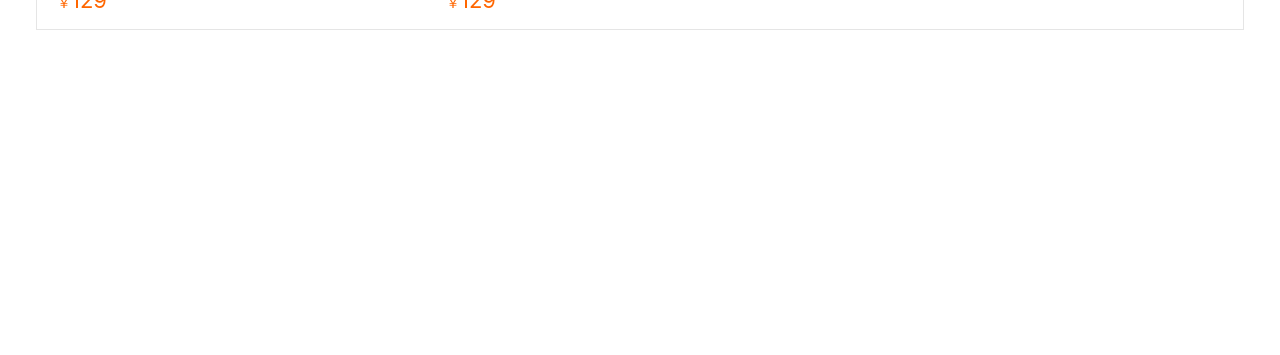
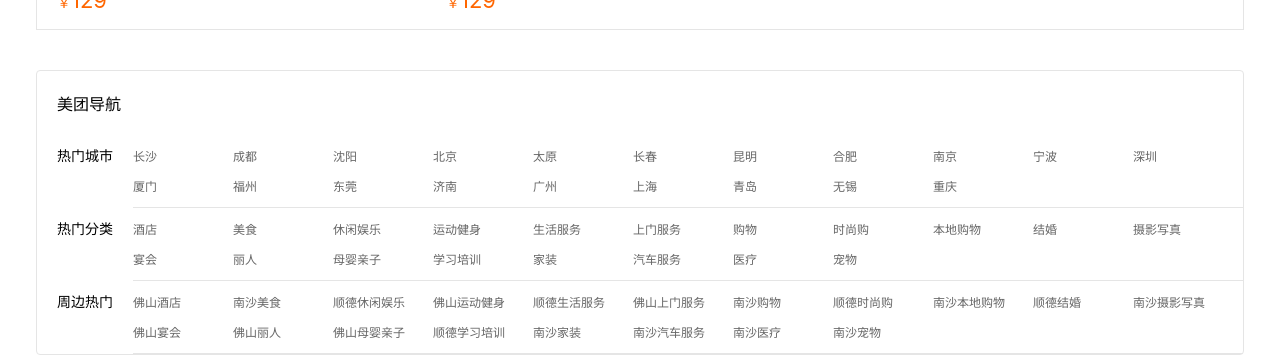
Before and after one commit to zenglinan/mt-app, a Nuxt app: page / in a window 1280 px wide. Shown: the part 1026-1381 px from the top of the page. Before the commit the page ends 1056 px from the top, so only its background shows below. Built offline with nearby package versions, Linux system fonts and the light colour scheme; a web font is replaced by a local one.

Commit message:
完成footer的美团城市导航部分

```diff
--- /dev/null
+++ b/components/Footer/cityNav.vue
@@ -0,0 +1,134 @@
+<template>
+  <section class="cityNav">
+    <h3>美团导航</h3>
+    <div class="section" v-for="(item,idx) in cityNav" :key="idx">
+      <h3>{{item.title}}</h3>
+      <ul>
+        <li v-for="(t,idx) in item.child" :key="idx">
+          <nuxt-link to="#" class="hoverable">{{t}}</nuxt-link>
+        </li>
+      </ul>
+    </div>
+  </section>
+</template>
+
+<script>
+  export default {
+    name: 'cityNav',
+    data() {
+      return {
+        cityNav: [
+          {
+            title: '热门城市',
+            child: [
+              '长沙',
+              '成都',
+              '沈阳',
+              '北京',
+              '太原',
+              '长春',
+              '昆明',
+              '合肥',
+              '南京',
+              '宁波',
+              '深圳',
+              '厦门',
+              '福州',
+              '东莞',
+              '济南',
+              '广州',
+              '上海',
+              '青岛',
+              '无锡',
+              '重庆']
+          },
+          {
+            title: '热门分类',
+            child: [
+              '酒店',
+              '美食',
+              '休闲娱乐',
+              '运动健身',
+              '生活服务',
+              '上门服务',
+              '购物',
+              '时尚购',
+              '本地购物',
+              '结婚',
+              '摄影写真',
+              '宴会',
+              '丽人',
+              '母婴亲子',
+              '学习培训',
+              '家装',
+              '汽车服务',
+              '医疗',
+              '宠物'
+            ]
+          },
+          {
+            title: '周边热门',
+            child: [
+              '佛山酒店',
+              '南沙美食',
+              '顺德休闲娱乐',
+              '佛山运动健身',
+              '顺德生活服务',
+              '佛山上门服务',
+              '南沙购物',
+              '顺德时尚购',
+              '南沙本地购物',
+              '顺德结婚',
+              '南沙摄影写真',
+              '佛山宴会',
+              '佛山丽人',
+              '佛山母婴亲子',
+              '顺德学习培训',
+              '南沙家装',
+              '南沙汽车服务',
+              '南沙医疗',
+              '南沙宠物'
+            ]
+          }
+        ]
+      }
+    }
+  }
+</script>
+
+<style scoped lang="scss">
+  .cityNav{
+    margin: 40px 36px 0;
+    border: 1px solid #e5e5e5;
+    border-radius: 4px;
+    h3{
+      font-size: 16px;
+      font-weight: normal;
+      padding: 20px;
+    }
+    .section {
+      display: flex;
+      align-items: flex-start;
+      padding-top: 12px;
+      h3 {
+        white-space: nowrap;
+        font-size: 14px;
+        padding-top: 0;
+        margin-top: -2px;
+      }
+      ul {
+        display: flex;
+        flex-wrap: wrap;
+        flex-grow: 1;
+        border-bottom: 1px solid #e5e5e5;
+        li {
+          width: 100px;
+          height: 17px;
+          font-size: 12px;
+          margin-bottom: 13px;
+          color: #666
+        }
+      }
+    }
+  }
+</style>
--- /dev/null
+++ b/components/Footer/index.vue
@@ -0,0 +1,17 @@
+<template>
+  <m-city-nav></m-city-nav>
+</template>
+
+<script>
+  import cityNav from './cityNav'
+  export default {
+    name: 'index',
+    components: {
+      'm-city-nav': cityNav
+    }
+  }
+</script>
+
+<style scoped>
+
+</style>
--- a/layouts/default.vue
+++ b/layouts/default.vue
@@ -7,15 +7,18 @@
       <nuxt/>
     </main>
     <footer class="footer">
+      <m-footer></m-footer>
     </footer>
   </div>
 </template>
 <script>
   import header from '@/components/Header/index'
+  import footer from '@/components/Footer/index'
 
   export default {
     components: {
-      'm-header': header
+      'm-header': header,
+      'm-footer': footer
     }
   }
 </script>
```
